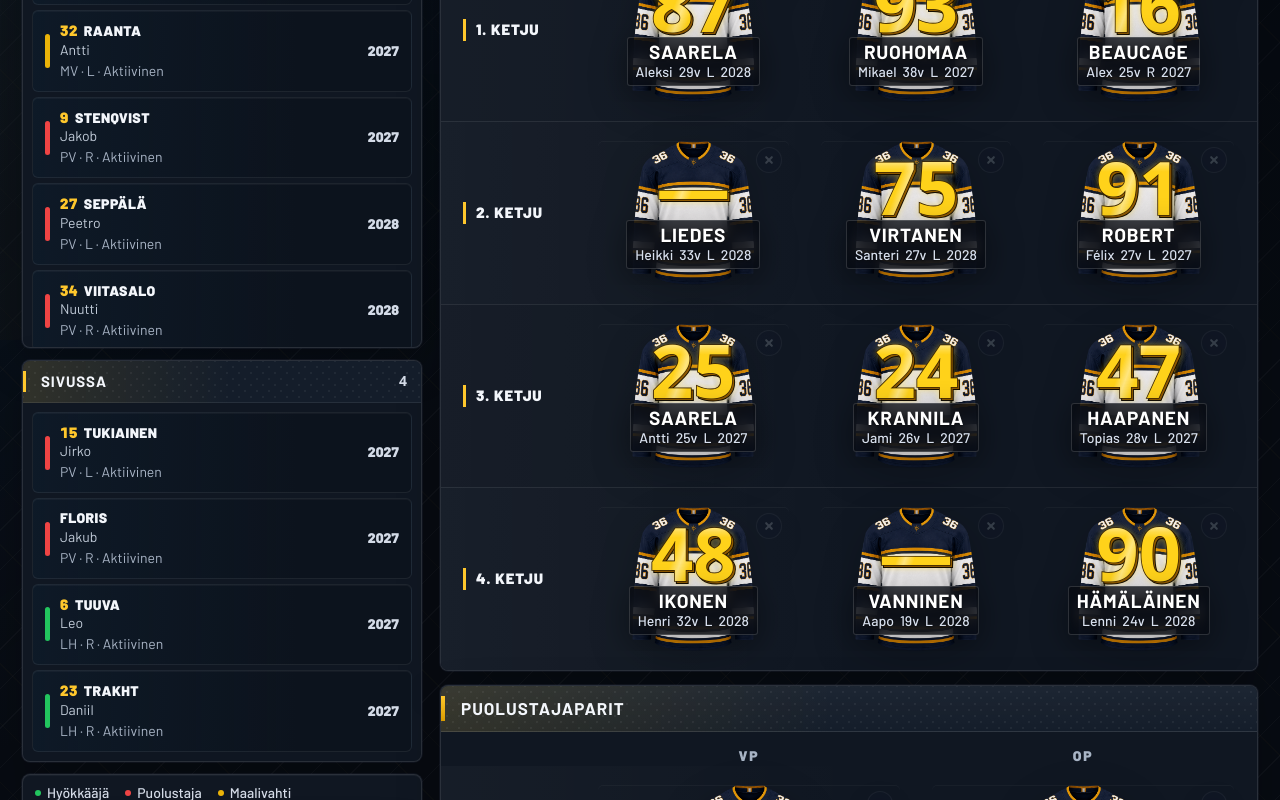
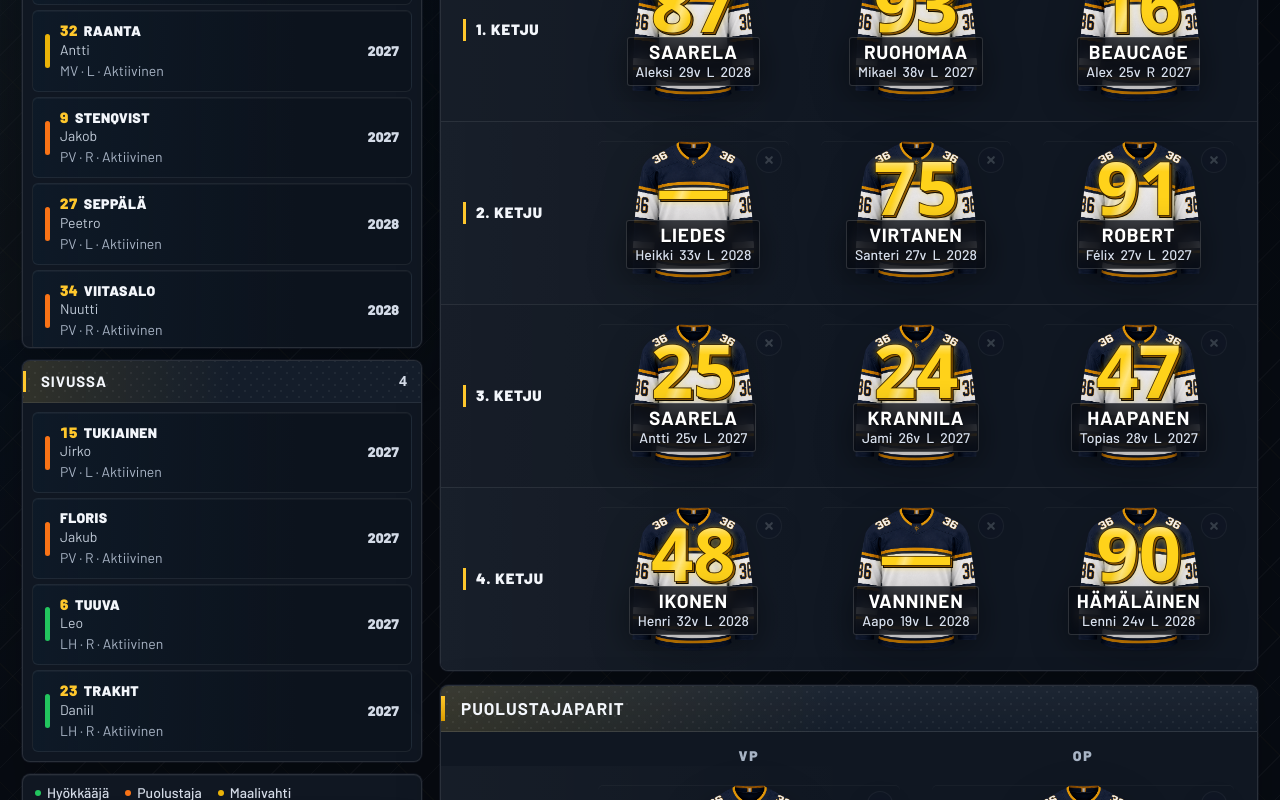
Before and after one commit to Mgrmjp/lukko-lineup, a Svelte app: page / in a window 1280 px wide. Shown: the part 460-1260 px from the top of the page. Built offline with nearby package versions, Linux system fonts and the light colour scheme; a web font is replaced by a local one.

Commit message:
style: change defender color from red to orange (#f97316)

```diff
--- a/src/styles.css
+++ b/src/styles.css
@@ -612,7 +612,7 @@ button { font: inherit; }
 }
 
 .legend-dot.defender {
-  background: #ef4444;
+  background: #f97316;
 }
 
 .legend-dot.goalie {
@@ -683,7 +683,7 @@ button { font: inherit; }
 }
 
 .position-pv {
-  background: #ef4444;
+  background: #f97316;
 }
 
 .position-kh,
```
